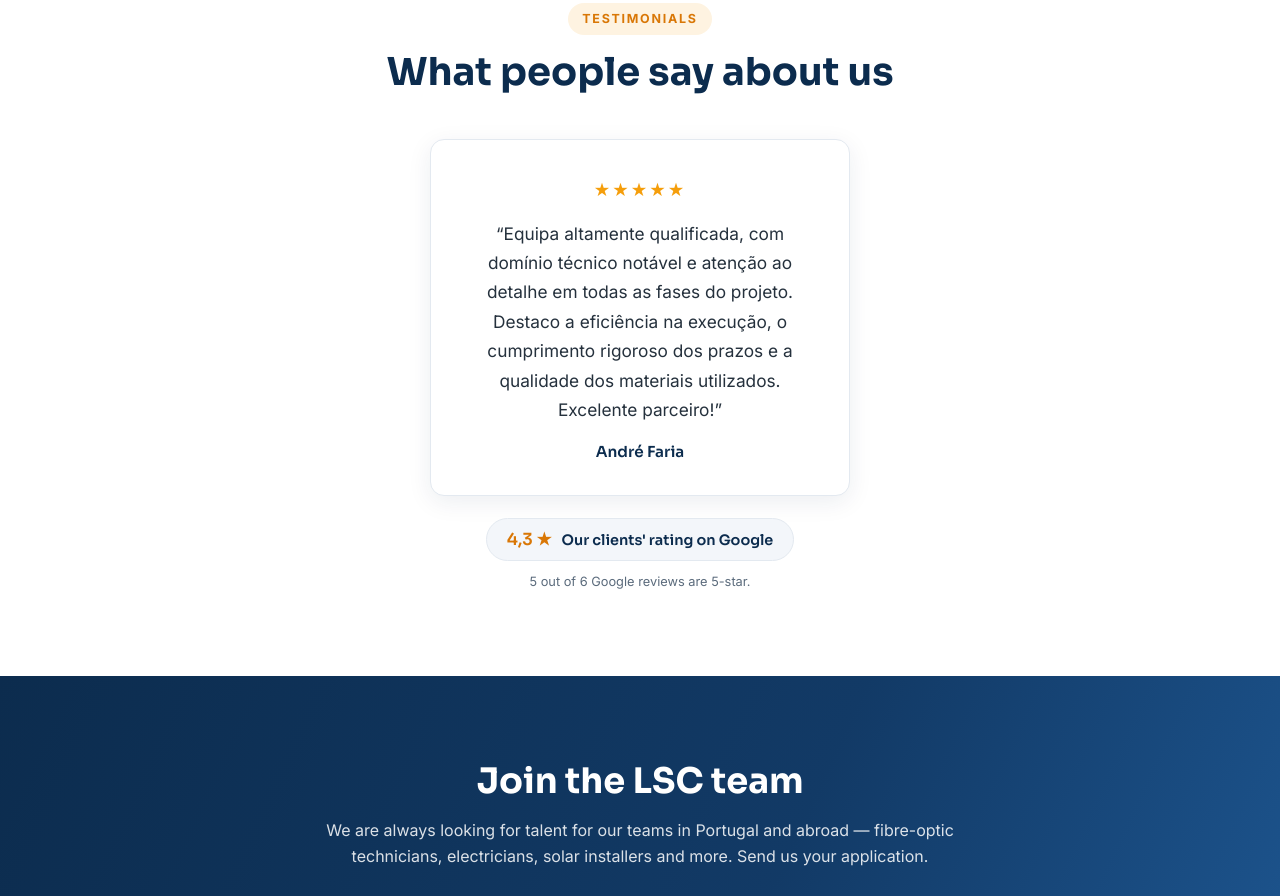
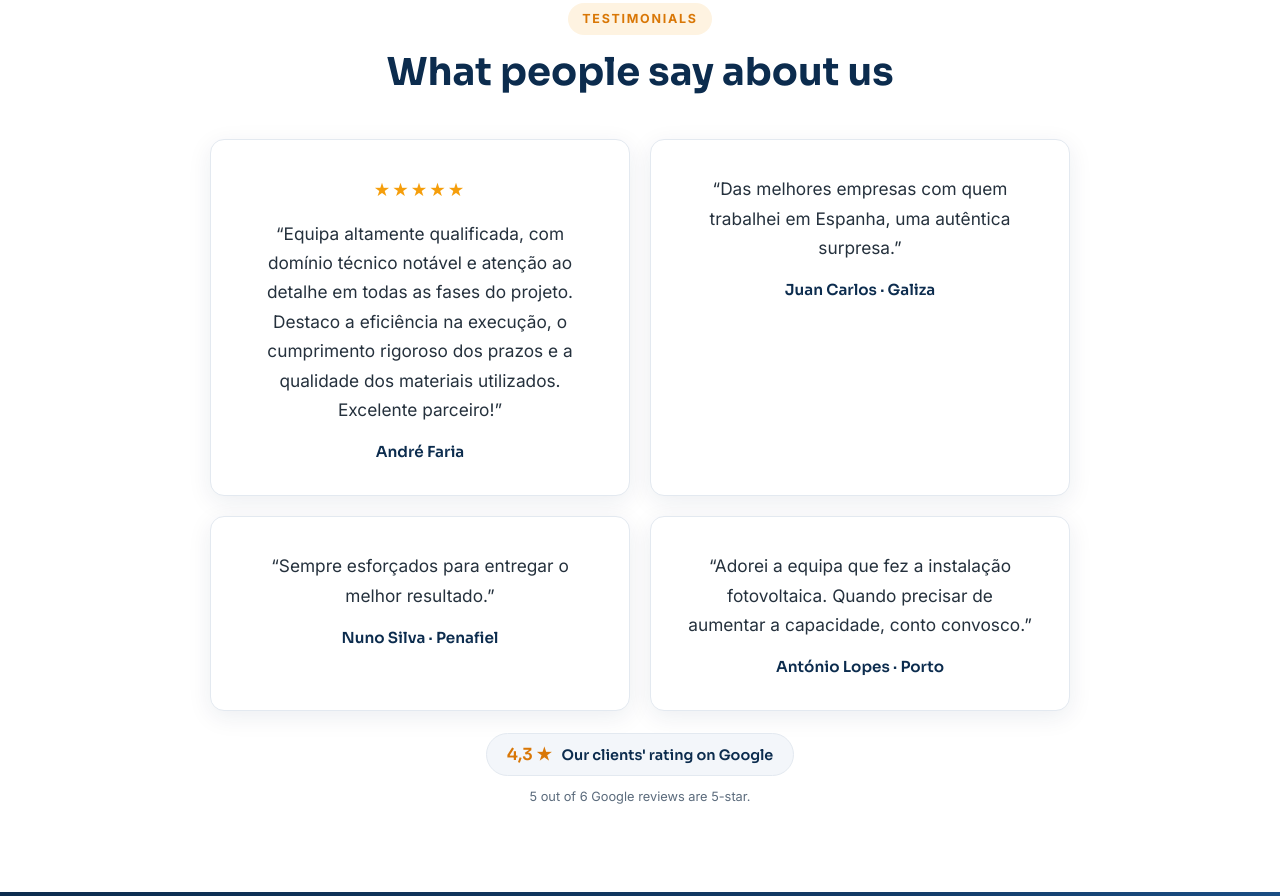
Before and after one commit to pedromag97/LSC, a plain HTML site: page index.html in a window 1280 px wide. Shown: the part 5399-6295 px from the top of the page. Drawn offline with Linux system fonts and the light colour scheme.

Commit message:
Testemunhos: adicionar 3 frases de clientes (Galiza, Penafiel, Porto)
Co-Authored-By: Claude Fable 5 <noreply@anthropic.com>

```diff
--- a/index.html
+++ b/index.html
@@ -331,6 +331,18 @@
           <blockquote>“Equipa altamente qualificada, com domínio técnico notável e atenção ao detalhe em todas as fases do projeto. Destaco a eficiência na execução, o cumprimento rigoroso dos prazos e a qualidade dos materiais utilizados. Excelente parceiro!”</blockquote>
           <div class="who">André Faria</div>
         </div>
+        <div class="testimonial-card">
+          <blockquote>“Das melhores empresas com quem trabalhei em Espanha, uma autêntica surpresa.”</blockquote>
+          <div class="who">Juan Carlos · Galiza</div>
+        </div>
+        <div class="testimonial-card">
+          <blockquote>“Sempre esforçados para entregar o melhor resultado.”</blockquote>
+          <div class="who">Nuno Silva · Penafiel</div>
+        </div>
+        <div class="testimonial-card">
+          <blockquote>“Adorei a equipa que fez a instalação fotovoltaica. Quando precisar de aumentar a capacidade, conto convosco.”</blockquote>
+          <div class="who">António Lopes · Porto</div>
+        </div>
       </div>
       <div style="text-align:center;">
         <span class="g-badge reveal">
```
